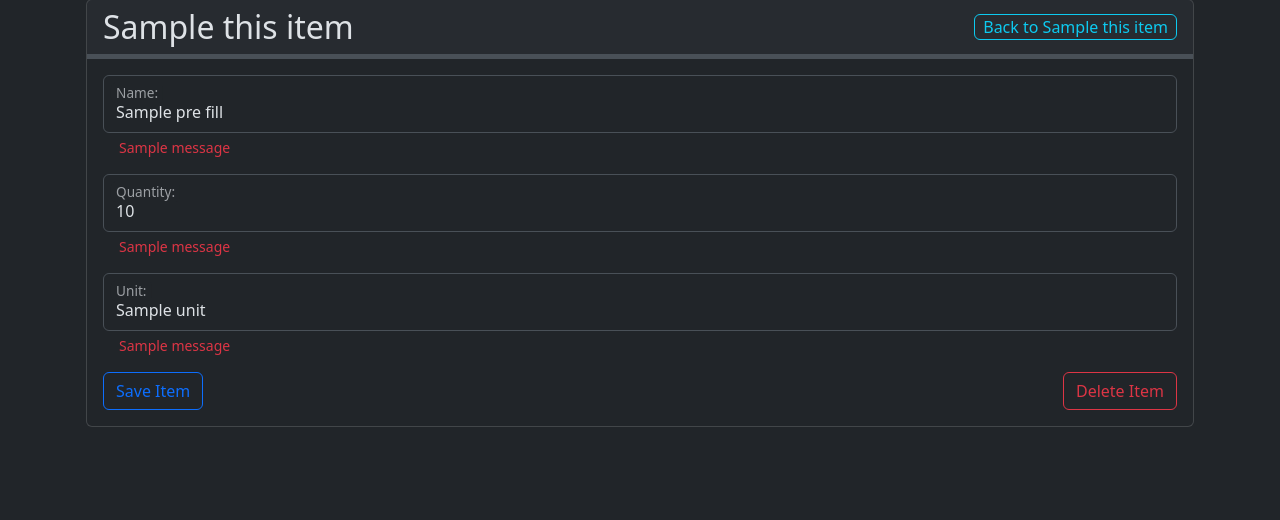
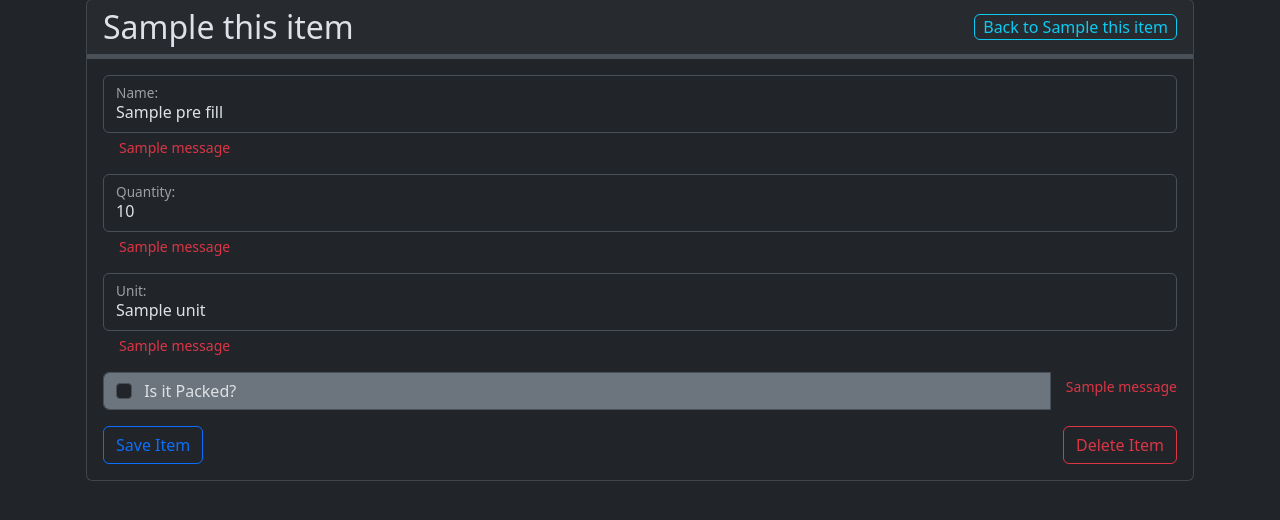
Before and after one commit to ColoBabbo/Trip_Lists_Flask, a Flask app: template flask_app/templates/show_one_item.html in a window 1280 px wide. Shown: the part 98-618 px from the top of the page. Run offline with Flask 3, Linux system fonts and the light colour scheme; the template is opened without the code that fills it: most values are stand-ins (such as "Sample title", 1, 10 or a date in 2020); one stand-in notice (Sample message) is shown.

Commit message:
Added Checkboxes to items

```diff
--- a/flask_app/controllers/items.py
+++ b/flask_app/controllers/items.py
@@ -14,12 +14,14 @@ def add_item() -> None:
                     'name': session['item_attempt']['name'],
                     'unit': session['item_attempt']['unit'],
                     'quantity': session['item_attempt']['quantity'],
+                    'is_packed': session['item_attempt']['is_packed'],
                 }
             else:
                 pre_fill = {
                     'name': '',
                     'unit': '',
                     'quantity': '',
+                    'is_packed': False,
                 }
             return render_template('new_item.html', pre_fill = pre_fill)
         elif request.method == "POST":
@@ -55,12 +57,14 @@ def show_one_item(trip_id:int, list_id:int, item_id:int):
                     'name': session['item_attempt']['name'],
                     'unit': session['item_attempt']['unit'],
                     'quantity': session['item_attempt']['quantity'],
+                    'is_packed': session['item_attempt']['is_packed'],
                 }
             else:
                 pre_fill = {
                     'name': this_item.name,
                     'unit': this_item.unit,
                     'quantity': this_item.quantity,
+                    'is_packed': this_item.is_packed,
                 }
             return render_template('show_one_item.html', trip_id = trip_id, pre_fill = pre_fill, list_id = list_id, this_item = this_item)
         elif request.method == "POST":
--- a/flask_app/models/trip.py
+++ b/flask_app/models/trip.py
@@ -75,6 +75,7 @@ class Trip:
                         'name': each_list['items.name'],
                         'unit': each_list['unit'],
                         'quantity': each_list['quantity'],
+                        'is_packed': each_list['is_packed'],
                         'list_id': each_list['list_id'],
                     }
                     this_trip_item = item.Item(item_data)
@@ -85,6 +86,7 @@ class Trip:
                         'name': each_list['items.name'],
                         'unit': each_list['unit'],
                         'quantity': each_list['quantity'],
+                        'is_packed': each_list['is_packed'],
                         'list_id': each_list['list_id'],
                     }
                     existing_trip_item = item.Item(item_data)
--- a/flask_app/templates/show_one_item.html
+++ b/flask_app/templates/show_one_item.html
@@ -73,6 +73,28 @@
                         {% endwith %}
                     </div>
 
+                    <div class="input-group mb-3">
+                        {# <input class="form-check-input mt-0" type="checkbox" value="" aria-label="Checkbox for following text input"> #}
+                        <div class="form-control bg-secondary">
+                            <input class="form-check-input me-2" type="checkbox" name="is_packed" id="is_packed" {{'checked' if pre_fill['is_packed'] else ''}} placeholder="">
+                            <label class="form-label mb-0" for="is_packed">Is it Packed?</label>
+                        </div>
+                        {% with messages = get_flashed_messages(category_filter=['is_packed']) %}
+                            {% if messages %}
+                                {% for message in messages %}
+                                    <div class="form-text text-danger ps-3">{{ message }}</div>
+                                {% endfor %}
+                            {% endif %}
+                        {% endwith %}
+                    </div>
+
+                    {# <div class="input-group mb-3">
+                        <div class="input-group-text">
+                            <input class="form-check-input mt-0" type="checkbox" value="" aria-label="Checkbox for following text input">
+                        </div>
+                        <input type="text" class="form-control" aria-label="Text input with checkbox">
+                    </div> #}
+
                     <input type="hidden" name="user_id" id="user_id" value="{{session['current_login']}}">
                     <input type="hidden" name="trip_id" id="trip_id" value="{{trip_id}}">
                     <input type="hidden" name="list_id" id="list_id" value="{{list_id}}">
--- a/flask_app/templates/show_one_list.html
+++ b/flask_app/templates/show_one_list.html
@@ -76,7 +76,10 @@
                                         </a>
                                     </td>
                                     <td class="text-end">
-                                        CHECKBOX HERE
+                                        <div class="">
+                                            <input class="form-check-input me-2" type="checkbox" name="is_packed" id="is_packed" {{'checked' if pre_fill['is_packed'] else ''}} placeholder="">
+                                            <label class="form-label mb-0" for="is_packed">Packed</label>
+                                        </div>
                                     </td>
                                 </tr>
                                 {% else %}
```
Also changed, not shown: flask_app/models/item.py (+10 -3 lines).
